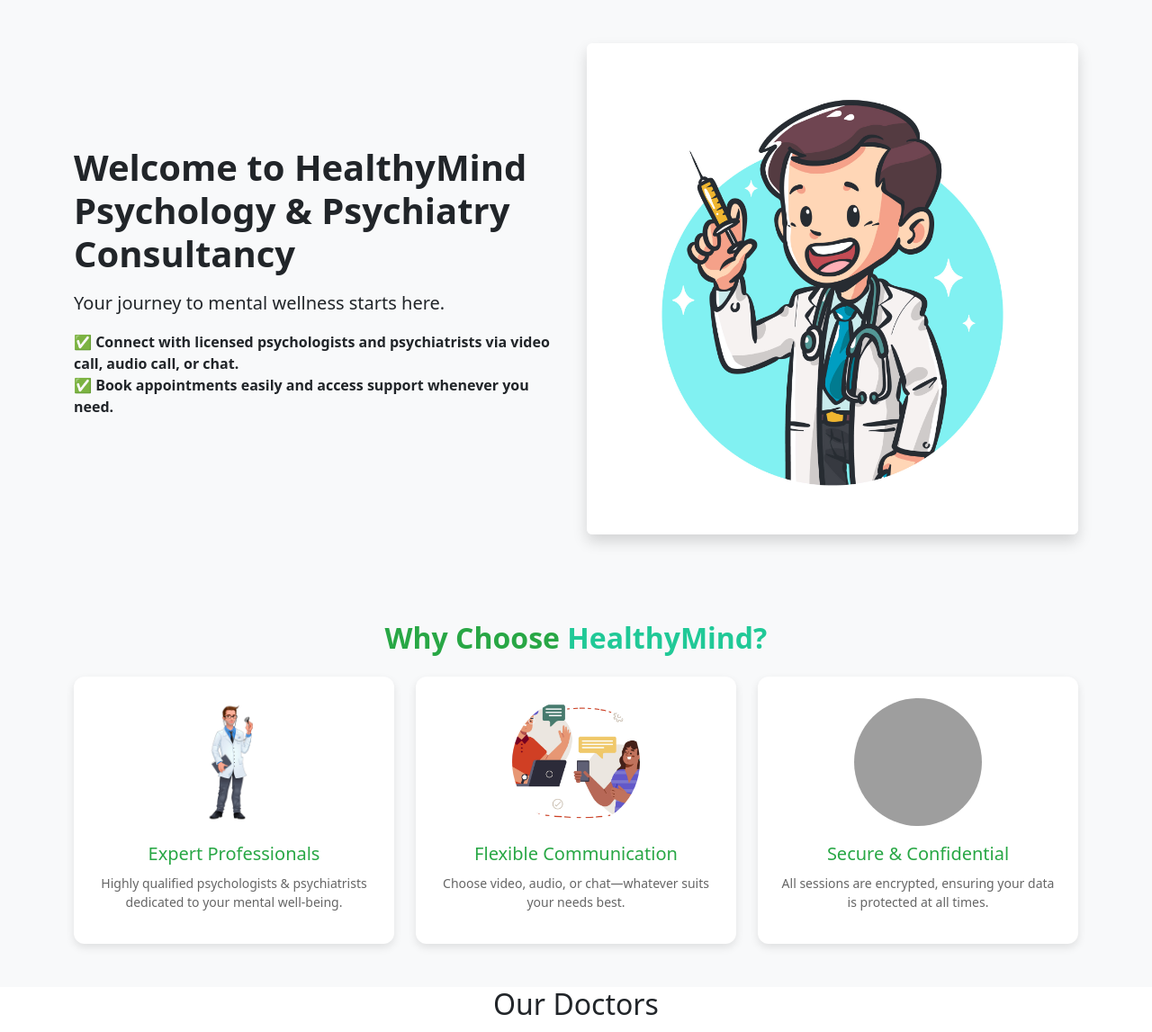
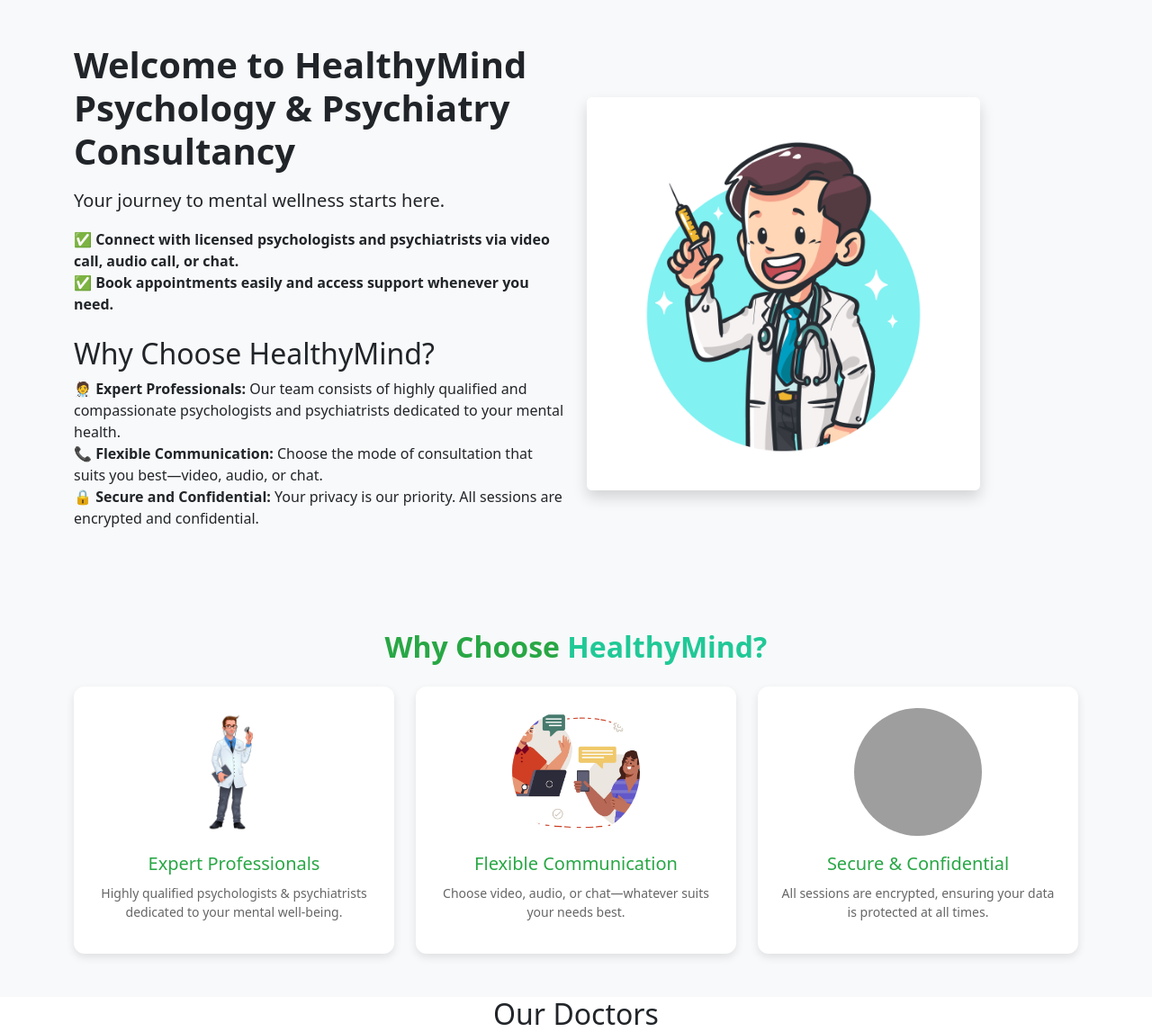
Before and after one commit to HarshDev2003/Appointment, a Node server app: template src/views/homepage.ejs in a window 1280 px wide. Shown: the part 72-1219 px from the top of the page at 90% size. Run offline with Node 20, Linux system fonts and the light colour scheme; the template is opened without the code that fills it, so the values that code supplies are empty; some libraries are stand-ins or nearby versions; grey boxes are pictures that could not be loaded.

Commit message:
Why choose heading

```diff
--- a/src/views/homepage.ejs
+++ b/src/views/homepage.ejs
@@ -306,13 +306,20 @@
           <li>✅<b> Connect with licensed psychologists and psychiatrists via video call, audio call, or chat. </b></li>
           <li>✅<b> Book appointments easily and access support whenever you need.</b></li>
         </ul>
+        <h2 class="mt-4">Why Choose HealthyMind?</h2>
+        <ul class="list-unstyled">
+          <li><b>🧑‍⚕️ Expert Professionals:</b> Our team consists of highly qualified and compassionate psychologists and psychiatrists dedicated to your mental health.</li>
+          <li><b>📞 Flexible Communication:</b> Choose the mode of consultation that suits you best—video, audio, or chat.</li>
+          <li><b>🔒 Secure and Confidential:</b> Your privacy is our priority. All sessions are encrypted and confidential.</li>
+        </ul>
       </div>
       <div class="col-lg-6">
-        <img src="../img/9432548.jpg" alt="Doctor Illustration" class="img-fluid rounded shadow">
+        <img src="../img/9432548.jpg" alt="Doctor Illustration" class="img-fluid rounded shadow" style="max-width: 80%; height: auto;">
       </div>
     </div>
   </div>
 </section>
+
 
 
 
```
Also changed, not shown: 11 other files.
